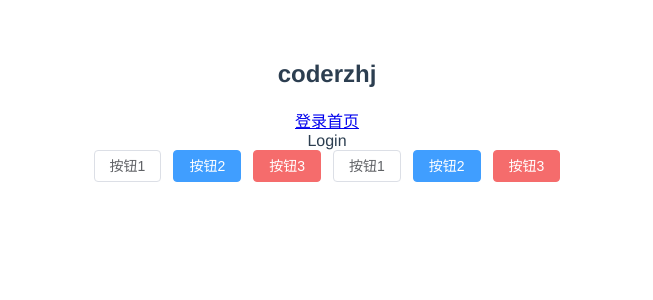
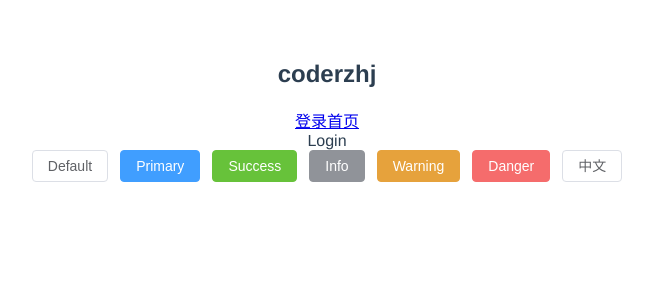
Before and after one commit to codersjj/vue3-ts-cms, a Vue app: page /#/login in a window 1280 px wide. Shown: the top 300 px of the page, without its empty margins (313-966 px from the left). Built offline with nearby package versions, Linux system fonts and the light colour scheme.

Commit message:
perf: （按需）导入 Element Plus_v1（完整导入所有组件的样式）
项目的集成之 element-plus 的集成

```diff
--- a/src/App.vue
+++ b/src/App.vue
@@ -6,18 +6,25 @@
     <router-link to="/main">首页</router-link>
     <router-view></router-view>
 
-    <el-button>按钮1</el-button>
-    <el-button type="primary">按钮2</el-button>
-    <el-button type="danger">按钮3</el-button>
+    <el-button>Default</el-button>
+    <el-button type="primary">Primary</el-button>
+    <el-button type="success">Success</el-button>
+    <el-button type="info">Info</el-button>
+    <el-button type="warning">Warning</el-button>
+    <el-button type="danger">Danger</el-button>
+    <el-button>中文</el-button>
   </div>
 </template>
 
 <script lang="ts">
 import { defineComponent } from 'vue'
+import { ElButton } from 'element-plus'
 
 export default defineComponent({
   name: 'App',
-  components: {}
+  components: {
+    ElButton
+  }
 })
 </script>
 
--- a/src/main.ts
+++ b/src/main.ts
@@ -1,6 +1,5 @@
 import { createApp } from 'vue'
 
-import ElementPlus from 'element-plus'
 import 'element-plus/dist/index.css'
 
 import App from './App.vue'
@@ -11,5 +10,4 @@
 const app = createApp(App)
 app.use(router)
 app.use(store)
-app.use(ElementPlus)
 app.mount('#app')
--- a/src/views/login/login.vue
+++ b/src/views/login/login.vue
@@ -1,9 +1,5 @@
 <template>
   <div>Login</div>
-
-  <el-button>按钮1</el-button>
-  <el-button type="primary">按钮2</el-button>
-  <el-button type="danger">按钮3</el-button>
 </template>
 
 <script lang="ts">
```
